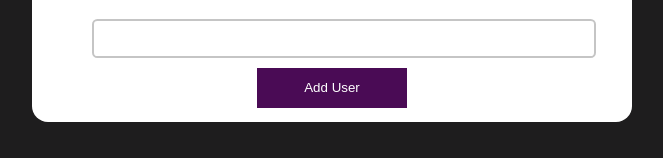
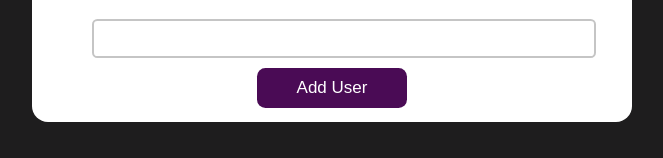
Before and after one commit to YuriSarmanho/UserCadaster, a React (Create React App) app in the folder user-cadaster/: page / in a window 1280 px wide. Shown: the part 308-466 px from the top of the page, without its empty margins (308-971 px from the left). Built offline with nearby package versions, Linux system fonts and the light colour scheme.

Commit message:
componente botao add

```diff
--- /dev/null
+++ b/user-cadaster/src/Components/Button/Button.css
@@ -0,0 +1,14 @@
+.main-button{
+    width: 150px;
+    height: 40px;
+    border: none;
+    border-radius: .5em;
+    color: #fff;
+    background-color: #4A0B55;
+    margin-top: 10px;
+    cursor: pointer;
+    font-size: 17px;
+}
+.main-button:hover{
+    background-color: #3a0942;
+}
--- /dev/null
+++ b/user-cadaster/src/Components/Button/Button.js
@@ -0,0 +1,12 @@
+import React from "react";
+import "./Button.css";
+
+const Button = (props) => {
+    return(
+        <button className="main-button">
+            {props.title}
+        </button>
+    )
+};
+
+export default Button;
--- a/user-cadaster/src/Components/User/User.css
+++ b/user-cadaster/src/Components/User/User.css
@@ -18,18 +18,7 @@
     justify-content: center;
     align-items: center;
 }
-button{
-  width: 150px;
-  height: 40px;
-  border: none;
-  color: #fff;
-  background-color: #4A0B55;
-  margin-top: 10px;
-  cursor: pointer;
-}
-.addUser-button:holver{
-  background-color: green;
-}
+
 
 input{
   width: 100%;
--- a/user-cadaster/src/Components/User/User.js
+++ b/user-cadaster/src/Components/User/User.js
@@ -1,6 +1,7 @@
 import React from "react";
 import UserName from "./AddName/UserName";
 import Password from "./AddAge/UserAge";
+import Button from "../Button/Button";
 import "./User.css";
 
 const User = () => {
@@ -9,7 +10,7 @@ const User = () => {
       <div className="UserCadaster-container">
         <UserName />
         <Password />
-        <button className="addUser-button">Add User</button>
+        <Button className="addUser-button" title={'Add User'}/>
       </div>
     </div>
   );
```
